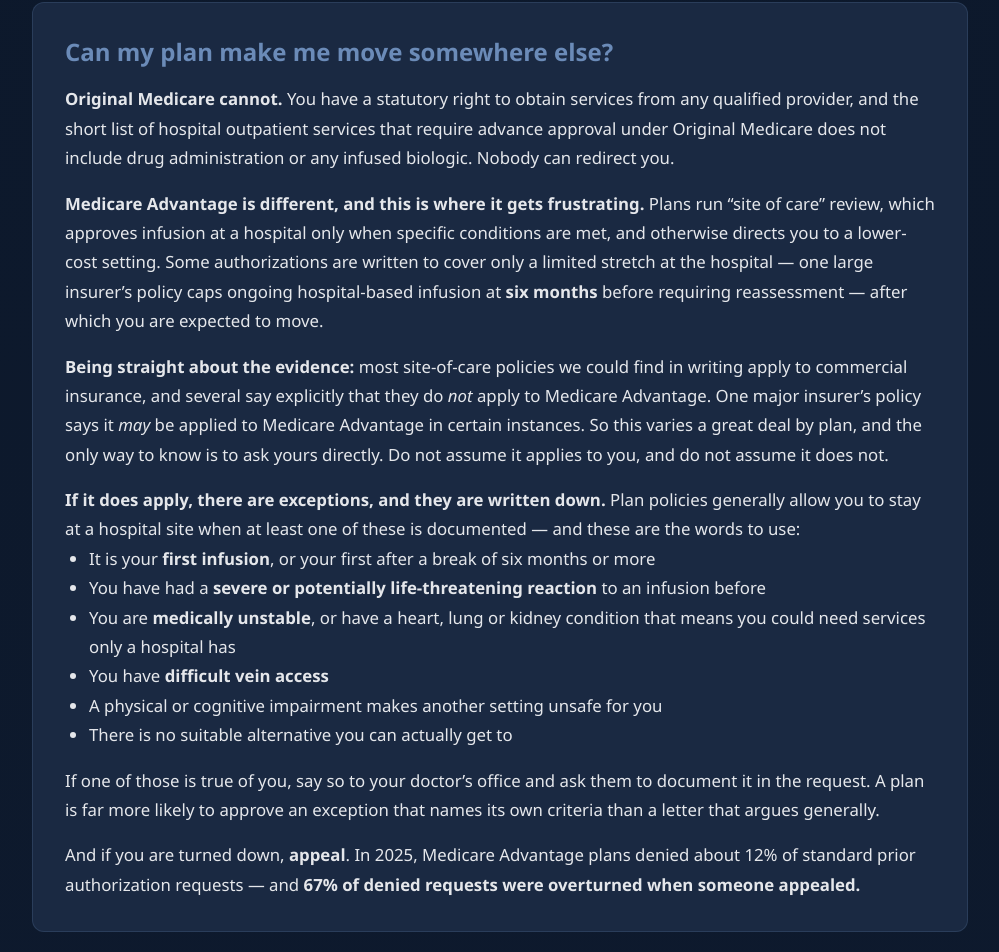
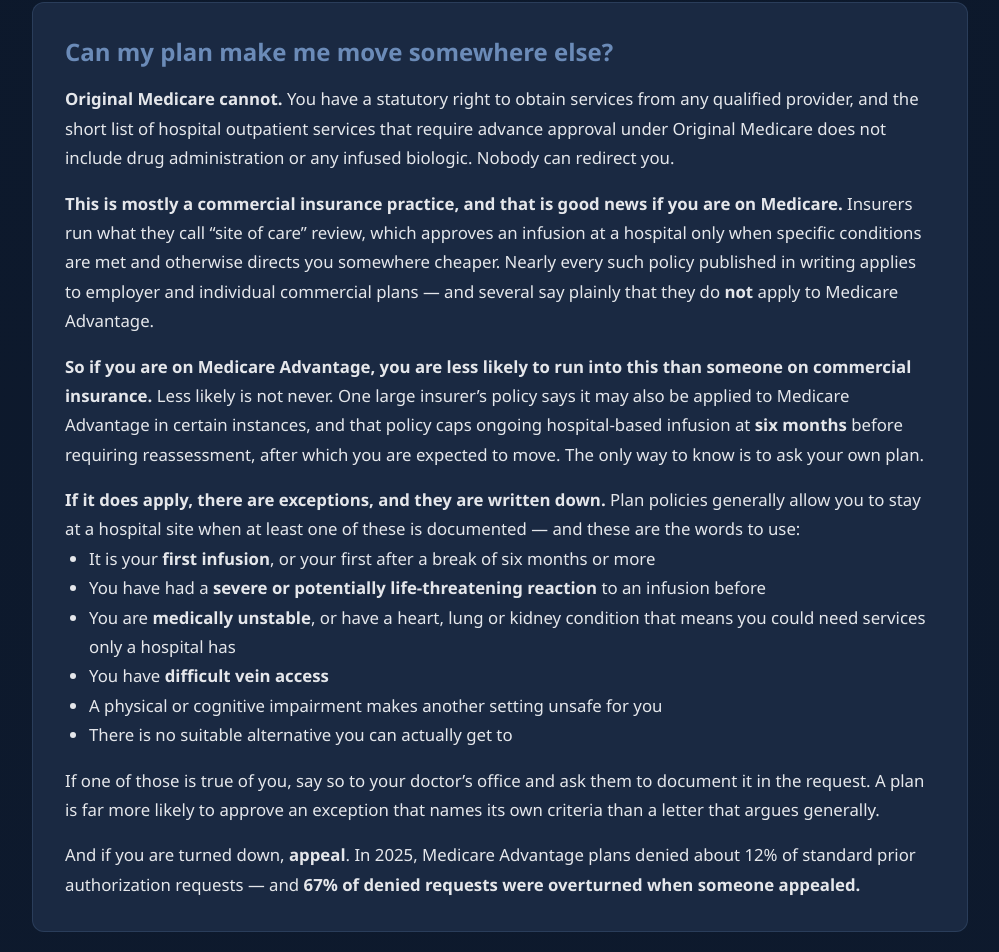
Before and after one commit to rheumify/rheumify-website, a Next.js app: page /patients/insurance/where-you-get-infused in a window 1280 px wide. Shown: the part 3264-4216 px from the top of the page, without its empty margins (140-1139 px from the left). Built offline with nearby package versions, Linux system fonts and the light colour scheme.

Commit message:
Say plainly that site-of-care review is mostly a commercial insurance practice

```diff
--- a/app/patients/insurance/where-you-get-infused/page.js
+++ b/app/patients/insurance/where-you-get-infused/page.js
@@ -194,21 +194,20 @@ export default function WhereYouGetInfusedPage() {
           any infused biologic. Nobody can redirect you.
         </p>
         <p style={{ marginTop: '1rem' }}>
-          <strong>Medicare Advantage is different, and this is where it gets frustrating.</strong>{' '}
-          Plans run &ldquo;site of care&rdquo; review, which approves infusion at a hospital only
-          when specific conditions are met, and otherwise directs you to a lower-cost setting. Some
-          authorizations are written to cover only a limited stretch at the hospital &mdash; one
-          large insurer&rsquo;s policy caps ongoing hospital-based infusion at{' '}
-          <strong>six months</strong> before requiring reassessment &mdash; after which you are
-          expected to move.
+          <strong>This is mostly a commercial insurance practice, and that is good news if you are
+          on Medicare.</strong> Insurers run what they call &ldquo;site of care&rdquo; review, which
+          approves an infusion at a hospital only when specific conditions are met and otherwise
+          directs you somewhere cheaper. Nearly every such policy published in writing applies to
+          employer and individual commercial plans &mdash; and several say plainly that they do{' '}
+          <strong>not</strong> apply to Medicare Advantage.
         </p>
         <p style={{ marginTop: '1rem' }}>
-          <strong>Being straight about the evidence:</strong> most site-of-care policies we could
-          find in writing apply to commercial insurance, and several say explicitly that they do{' '}
-          <em>not</em> apply to Medicare Advantage. One major insurer&rsquo;s policy says it{' '}
-          <em>may</em> be applied to Medicare Advantage in certain instances. So this varies a great
-          deal by plan, and the only way to know is to ask yours directly. Do not assume it applies
-          to you, and do not assume it does not.
+          <strong>So if you are on Medicare Advantage, you are less likely to run into this than
+          someone on commercial insurance.</strong> Less likely is not never. One large
+          insurer&rsquo;s policy says it may also be applied to Medicare Advantage in certain
+          instances, and that policy caps ongoing hospital-based infusion at{' '}
+          <strong>six months</strong> before requiring reassessment, after which you are expected to
+          move. The only way to know is to ask your own plan.
         </p>
         <p style={{ marginTop: '1rem' }}>
           <strong>If it does apply, there are exceptions, and they are written down.</strong> Plan
@@ -451,9 +450,10 @@ export default function WhereYouGetInfusedPage() {
             UnitedHealthcare, &ldquo;Provider Administered Drugs &mdash; Site of Care,&rdquo;
             effective September 1, 2026, which states it may also be applied to Medicare Advantage
             plans in certain instances; Cigna Coverage Policy 1605, effective June 15, 2026;
-            Anthem/Elevance Clinical UM Guideline CG-MED-83. Several published site-of-care policies,
-            including Regence dru408 and Kaiser Permanente Washington&rsquo;s, state that they do not
-            apply to Medicare plans. Application to Medicare Advantage varies by plan.
+            Anthem/Elevance Clinical UM Guideline CG-MED-83. Several published site-of-care
+            policies, including Regence dru408 and Kaiser Permanente Washington&rsquo;s, state that
+            they do not apply to Medicare plans. Site-of-care review is predominantly a commercial
+            insurance practice; application to Medicare Advantage varies by plan and is less common.
           </li>
           <li>
             Medicare Advantage plans denied 12% of standard and 10% of expedited prior authorization
```
